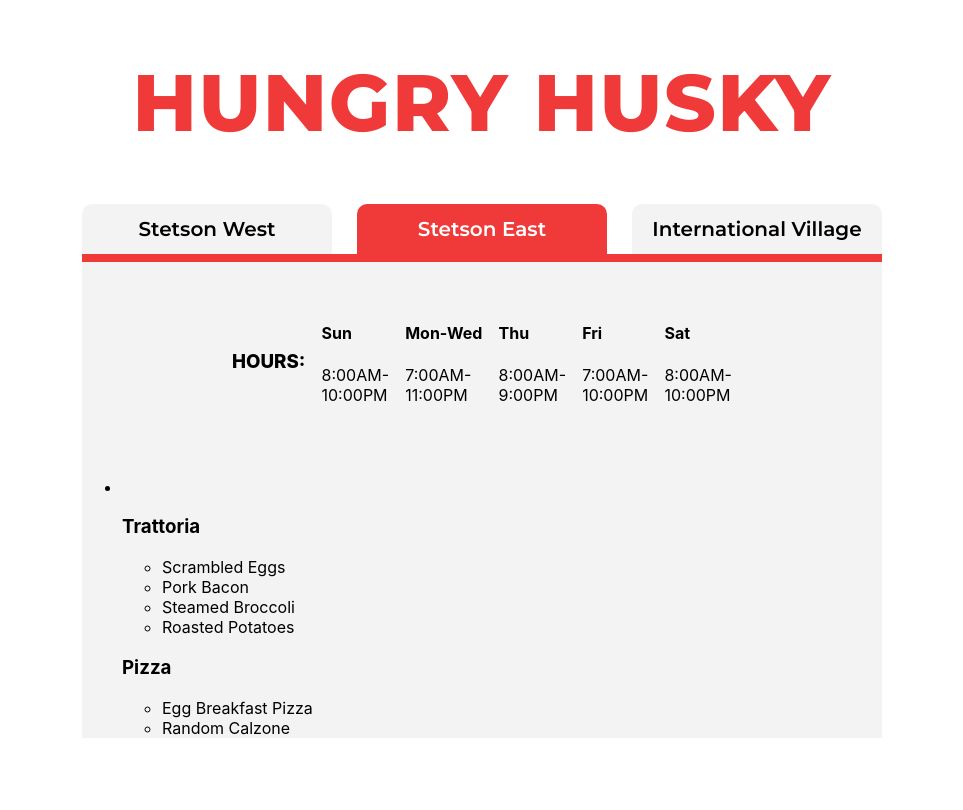
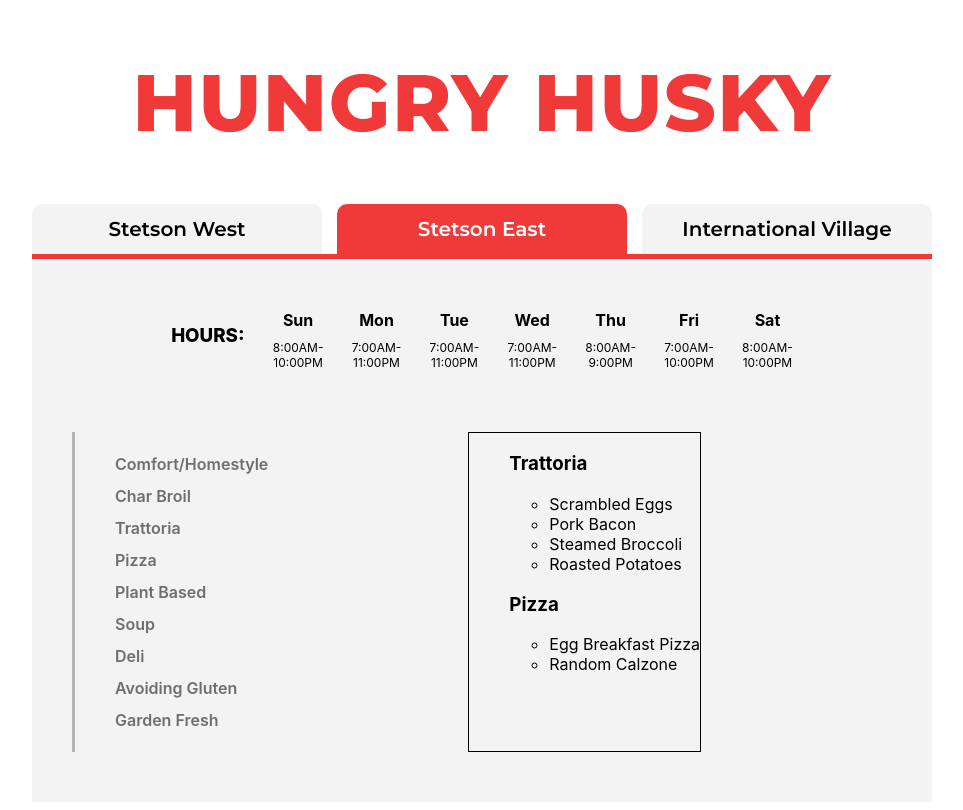
Before and after one commit to jpanct/HungryHusky, a Flask app: page / in a window 1280 px wide. Shown: the whole page, without its empty margins (158-1121 px from the left). Before the commit the page ends 735 px from the top, so only its background shows below. Run offline with Flask 2, Linux system fonts and the light colour scheme.

Commit message:
updated css

```diff
--- a/templates/style.css
+++ b/static/style.css
@@ -5,7 +5,7 @@ html {
 nav {
     display: flex;
     justify-content: space-between;
-    border-bottom: 8px solid #f03939;
+    border-bottom: 5px solid #f03939;
 }
 
 a {
@@ -25,14 +25,14 @@ a {
 }
 
 .content {
-    max-width: 800px;
+    max-width: 900px;
     margin: 0 auto;
 }
 
 .tab {
     background-color:#f3f3f3;
     font-family: "Montserrat";
-    min-width: 250px;
+    min-width: 290px;
     min-height: 50px;
     display: flex;
     justify-content: center;
@@ -50,14 +50,29 @@ a {
 
 .menu-and-hours {
     background-color:#f3f3f3;
+
 }
 
 .hours {
     display: flex;
-    justify-content: space-between;
-    max-width: 500px;
+    justify-content: space-around;
+    max-width: 650px;
     margin: auto;
-    padding: 40px;
+    padding: 30px;
+    padding-bottom: 0;
+}
+
+.hours-section {
+    text-align: center;
+}
+
+.hours-section p {
+    font-size: 12px;
+    margin-top: 10px;
+}
+
+.hours-section h4 {
+    margin-bottom: 0;
 }
 
 .hours h3 {
@@ -66,7 +81,35 @@ a {
     align-self: center;
 }
 
-
 .closed {
     color: red;
 }
+
+.menu {
+    max-width: 650px;
+}
+
+.sidebar-and-menu {
+    display: flex;
+    max-width: 90%;
+    justify-content: start;
+    padding: 50px;
+    padding-left: 20px;
+}
+
+.sidebar {
+    border-left: 3px solid rgb(180, 180, 180);
+    color: #6e6e6e;
+    margin-left: 20px;
+    margin-right: 200px;
+}
+
+.sidebar li {
+    line-height: 2em;
+    font-weight: 600;
+    list-style-type: none;
+}
+
+.menu-items {
+    border: 1px solid;
+}
--- a/templates/index-steast.html
+++ b/templates/index-steast.html
@@ -3,8 +3,8 @@
 <html>
 
 <head>
-  <title> Hungry Husky</title>
-  <link rel="stylesheet" href="style.css">
+  <title>Hungry Husky</title>
+  <link rel="stylesheet" type="text/css" href="{{ url_for('static', filename='style.css') }}">
   <link rel="preconnect" href="https://fonts.googleapis.com">
   <link rel="preconnect" href="https://fonts.gstatic.com" crossorigin>
   <link href="https://fonts.googleapis.com/css2?family=Montserrat:wght@400;600;800&display=swap" rel="stylesheet">
@@ -26,7 +26,15 @@
           <p>8:00AM-<br>10:00PM</p>
         </div>
         <div class="hours-section">
-          <h4>Mon-Wed</h4>
+          <h4>Mon</h4>
+          <p>7:00AM-<br>11:00PM</p>
+        </div>
+        <div class="hours-section">
+          <h4>Tue</h4>
+          <p>7:00AM-<br>11:00PM</p>
+        </div>
+        <div class="hours-section">
+          <h4>Wed</h4>
           <p>7:00AM-<br>11:00PM</p>
         </div>
         <div class="hours-section">
@@ -42,13 +50,21 @@
           <p>8:00AM-<br>10:00PM</p>
         </div>
       </div>
-      <div class="menu">
+      <div class="sidebar-and-menu">
         <div class="sidebar">
           <ul>
-            <li></li>
+            <li>Comfort/Homestyle</li>
+            <li>Char Broil</li>
+            <li>Trattoria</li>
+            <li>Pizza</li>
+            <li>Plant Based</li>
+            <li>Soup</li>
+            <li>Deli</li>
+            <li>Avoiding Gluten</li>
+            <li>Garden Fresh</li>
           </ul>
         </div>
-        <div class="menu-itmes">
+        <div class="menu-items">
           <ul>
             {% for station_name, food_list in food_by_station.items() %}
               <h3>{{ station_name }}</h3>
```
Also changed, not shown: templates/index-iv.html (+45 -7 lines), templates/index-stwest.html (+32 -4 lines).
